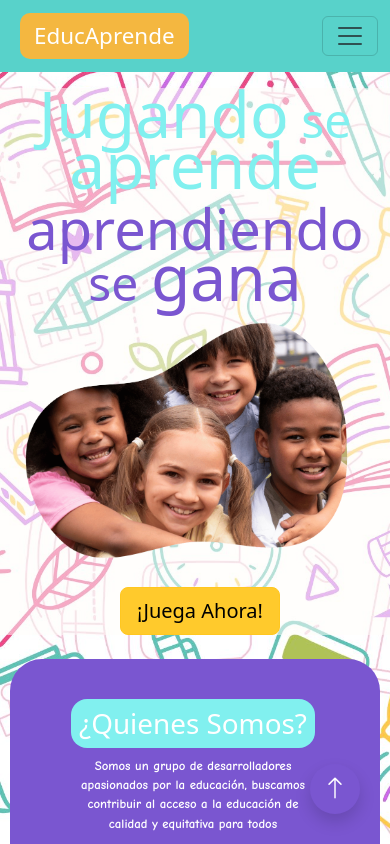
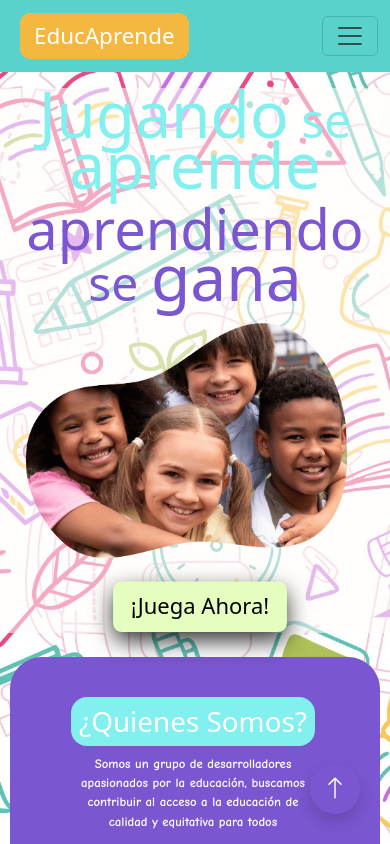
Before and after one commit to Margopvz/EducAprende-R, a React (Vite) app: page / in a window 390 px wide. In both pictures the pointer is over the button "¡Juega Ahora!". Shown: the top 844 px of the page. Built offline with nearby package versions, Linux system fonts and the light colour scheme; a web font is replaced by a local one.

Commit message:
boton de juega ahora

```diff
--- a/src/components/Index/components/Header/Header.css
+++ b/src/components/Index/components/Header/Header.css
@@ -93,3 +93,11 @@ font-size: 5rem;
   height: 4vw;
 }
 }
+.header-btn:hover{
+  transition: 0.5s;
+  background-color: #E5FEC0;
+  transform: scale(1.1) translateY(-3px);
+  box-shadow: 0 8px 20px rgba(0, 0, 0, 0.8);
+  border:black ;
+
+}
--- a/src/components/Index/components/Header/Header.jsx
+++ b/src/components/Index/components/Header/Header.jsx
@@ -1,4 +1,5 @@
 import  './Header.css'
+import { Link } from "react-router";
 
 function Header() {
 return (
@@ -18,7 +19,7 @@ return (
             </div>
         </div>
         <div>
-            <button type="button" className="btn btn-warning btn-lg mt-4 mt-sm-2 header-btn">¡Juega Ahora!</button>
+            <Link to={`/categorias`}><button type="button" className="btn btn-warning btn-lg mt-4 mt-sm-2 header-btn">¡Juega Ahora!</button></Link>
         </div>
     </header>
 )
```
